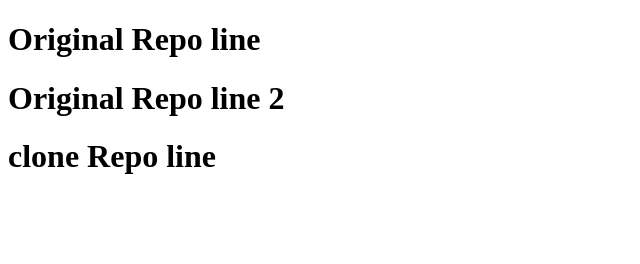
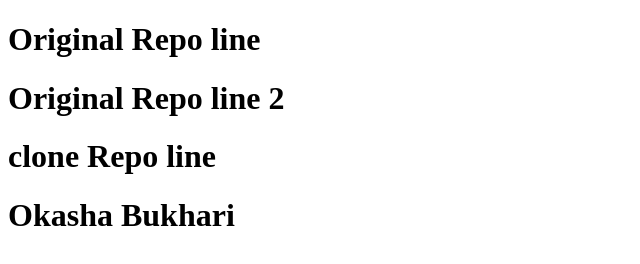
Before and after one commit to tasbeeljawed-aptech/github-9_8, a plain HTML site: page index.html in a window 1280 px wide. Shown: the whole page, without its empty margins (0-640 px from the left). Drawn offline with Linux system fonts and the light colour scheme.

Commit message:
work by okasha

```diff
--- a/index.html
+++ b/index.html
@@ -9,5 +9,6 @@
     <h1>Original Repo line</h1>
     <h1>Original Repo line 2</h1>
     <h1>clone Repo line </h1>
+    <h1>Okasha Bukhari</h1>
 </body>
 </html>
```
